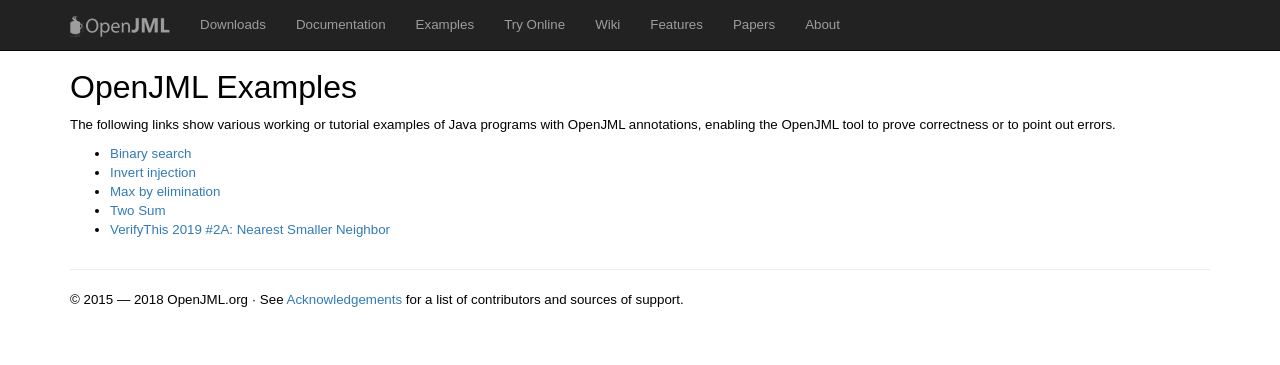
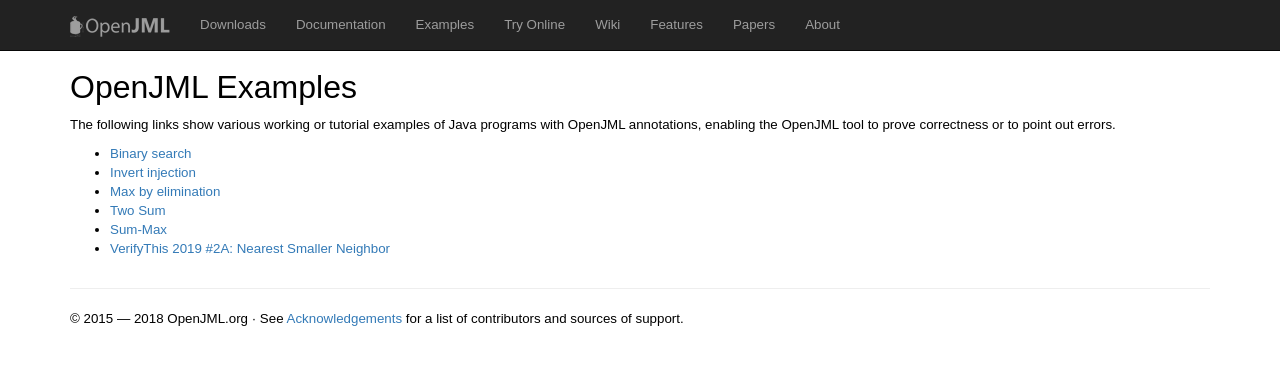
Before and after one commit to OpenJML/openjml.github.io, a Jekyll site: the page built from examples/index.html, in a window 1280 px wide. Shown: the top 365 px of the page. Built offline with Jekyll 4.4.1, drawn with Linux system fonts in a browser that asks for light colours.

Commit message:
Added SumMax

```diff
--- a/examples/index.html
+++ b/examples/index.html
@@ -15,6 +15,8 @@
     <li><a href="invert-injection.html">Invert injection</a></li>
     <li><a href="max-by-elimination.html">Max by elimination</a></li>
     <li><a href="two-sum.html">Two Sum</a></li>
+    <li><a href="sum-max.html">Sum-Max</a></li>
+
 <!--
     <li><a href="verify-this-2019-1A.html">VerifyThis 2019 #1A: Monotonic cutpoints</a></li>
 -->
```
